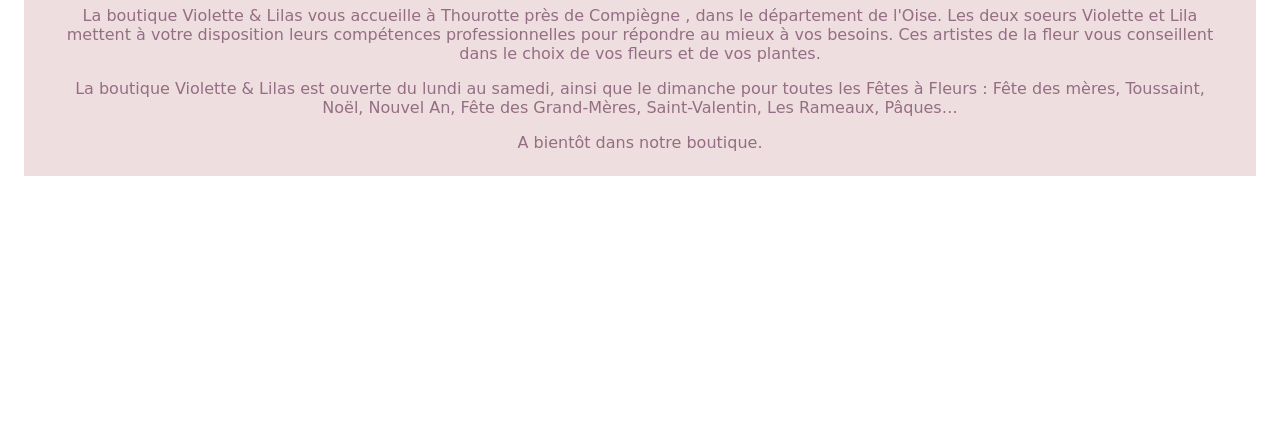
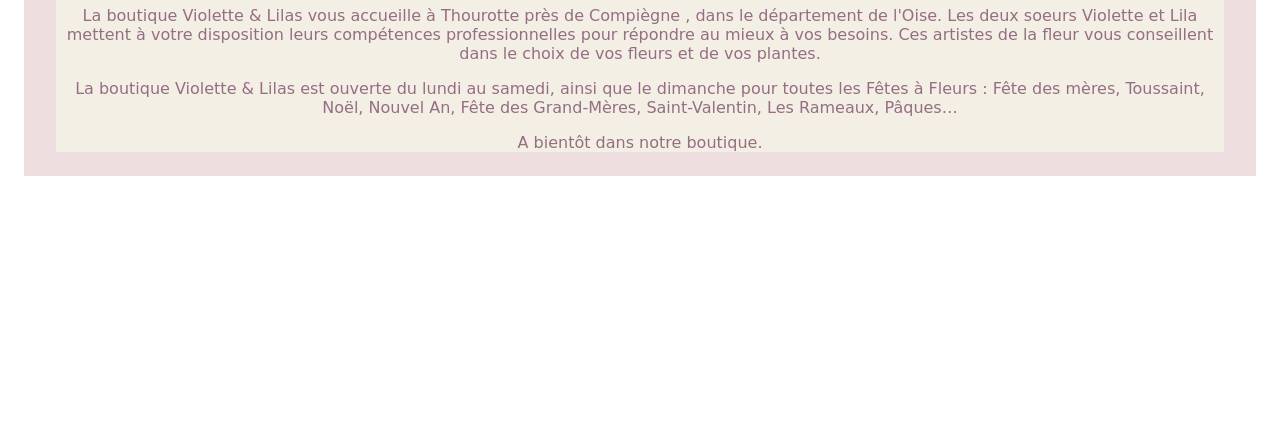
Before and after one commit to guylainecastellano/Projet-Violette-et-lilas, a plain HTML site: page index.html in a window 1280 px wide. Shown: the part 363-800 px from the top of the page. Drawn offline with Linux system fonts and the light colour scheme; a web font is replaced by a local one.

Commit message:
projet violette et lilas

```diff
--- a/assets/css/style.css
+++ b/assets/css/style.css
@@ -3,6 +3,9 @@ header{
   background-repeat: no-repeat;
   background-position: center;
   height: 256px;
+}
+.colorHeader{
+  background-color:  #F4EFE5;
 }
 #présentation{
   background-color: #EFDEE0;
--- a/index.html
+++ b/index.html
@@ -12,6 +12,7 @@
   <header>
   </header>
   <div id ="présentation">
+    <div class="colorHeader">
       <h1 id="titleText">Violette & Lilas</h1>
       <p>La boutique Violette & Lilas vous accueille à Thourotte près de Compiègne , dans le département de l'Oise. Les deux soeurs Violette et
         Lila mettent à votre disposition leurs compétences professionnelles pour répondre au mieux à vos besoins. Ces artistes de la fleur vous
@@ -20,5 +21,6 @@
           Toussaint, Noël, Nouvel An, Fête des Grand-Mères, Saint-Valentin, Les Rameaux, Pâques…</p>
           <p>A bientôt dans notre boutique.</p>
         </div>
+      </div>
     </body>
     </html>
```
Lines whose indentation alone changed are shown as unchanged.
